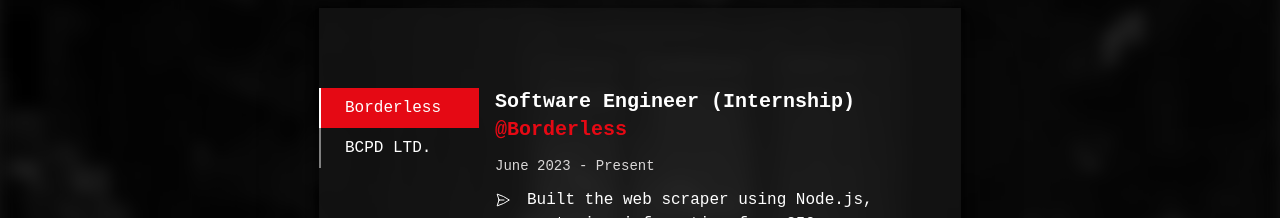
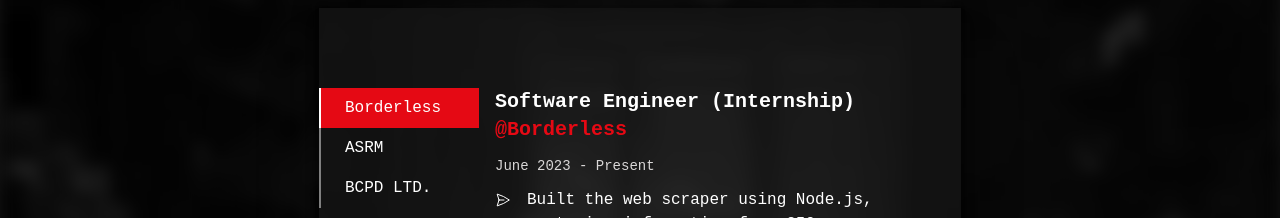
Before and after one commit to ZhomartZhetpisbekov/portfolio-website, a Next.js app: page / in a window 1280 px wide. Shown: the part 1720-1938 px from the top of the page. Built offline with nearby package versions, Linux system fonts and the light colour scheme.

Commit message:
fix: experience data

```diff
--- a/components/header.tsx
+++ b/components/header.tsx
@@ -44,7 +44,7 @@
           {/* <li className="headerLink">CONTACT</li> */}
         </ul>
         <a
-          href="https://drive.google.com/file/d/1DRy3-A-I-yJCKr5QDjZEqp-qFnhp7JBn/view"
+          href="https://drive.google.com/file/d/1I40n4ZrjbSNe6ZhE5FQ422h8f_M5GLFM/view?usp=sharing"
           target="_blank"
           rel="noopener noreferrer"
         >
--- /dev/null
+++ b/components/loading.tsx
@@ -0,0 +1,7 @@
+const Loading = () => {
+  return (
+    <div className="w-full h-full bg-black text-center text-white">Loading</div>
+  );
+};
+
+export default Loading;
--- a/db/experience.ts
+++ b/db/experience.ts
@@ -12,6 +12,17 @@
   },
   {
     id: 2,
+    position: "Frontend Developer",
+    company: "ASRM",
+    period: "June 2022 - December 2022",
+    description: [
+      "Maintained, developed, and designed the public website using Vue 2, Vuex, HTML5, and CSS",
+      "Adapted the website for mobile screens and ensured cross-browser compatibility",
+      "Leveraged Axios and Vuex for state management in the integration of the website with a RESTful API",
+    ],
+  },
+  {
+    id: 3,
     position: "Software Engineer",
     company: "BCPD LTD.",
     period: "April 2022 - October 2022",
@@ -21,15 +32,4 @@
       "Collaborated closely with UI/UX designers and the team to plan and optimize the user journey",
     ],
   },
-  // {
-  //   id: 3,
-  //   position: "Frontend Developer",
-  //   company: "ASRM",
-  //   period: "September 2022 - January 2022",
-  //   description: [
-  //     "Maintained, developed, and designed the public website using Vue 2, Vuex, HTML5, and CSS",
-  //     "Responsible for mobile responsiveness, cross-browser compatibility, registration process, and UX design      ",
-  //     "Integrated website with RESTful API"
-  //   ]
-  // },
 ];
```
Also changed, not shown: pages/index.tsx (+26 -11 lines).
